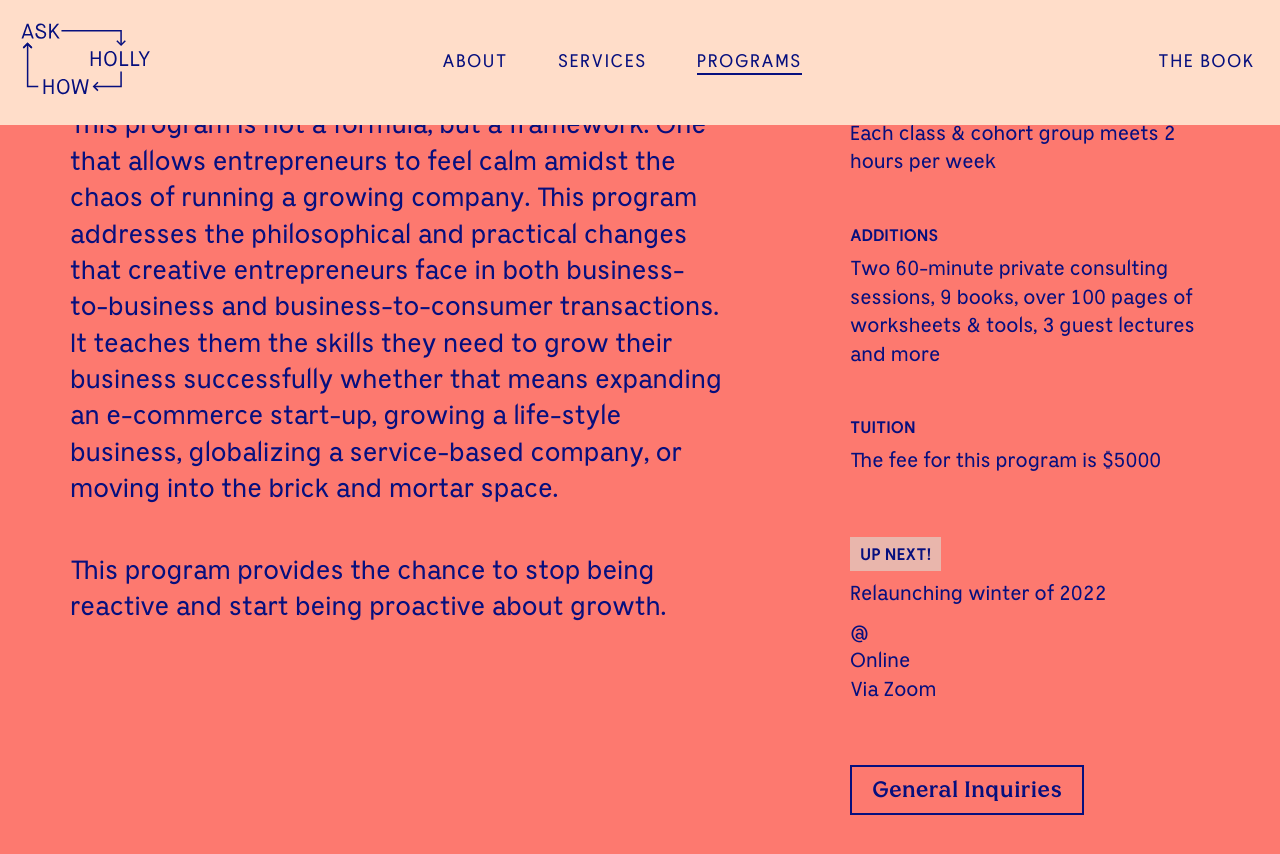
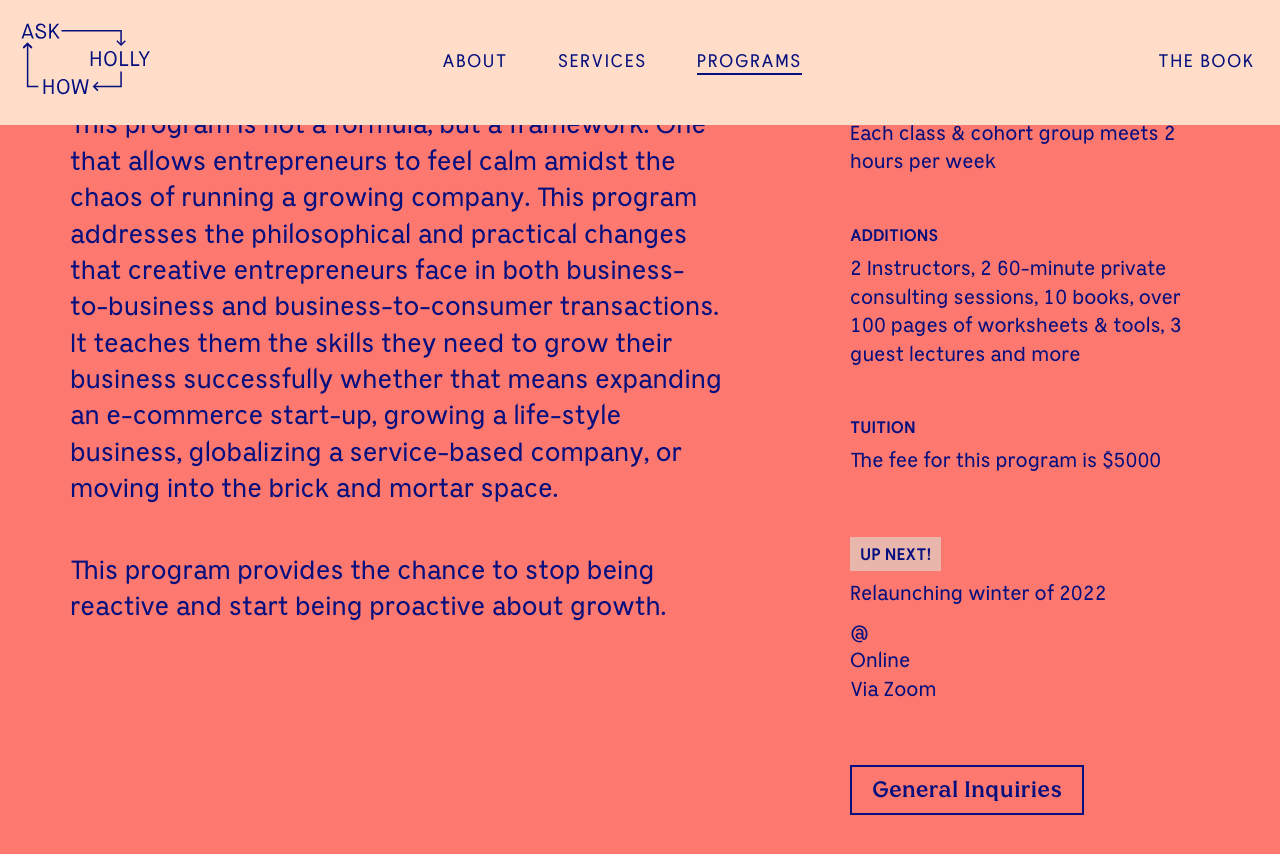
Before and after one commit to hollyhoward78/ask-holly-how, a Jekyll site: the page built from _pages/programs.md, in a window 1280 px wide and 900 px high, scrolled down 485 px. Shown: the top 854 px of the window. Built offline with Jekyll 4.4.1, drawn with Linux system fonts in a browser that asks for light colours; a script that is not in the unit is left out; comment, search, counter and statistics services are not loaded.

Commit message:
Update programs.html

```diff
--- a/_layouts/programs.html
+++ b/_layouts/programs.html
@@ -36,7 +36,7 @@ layout: base
           <p>Each class & cohort group meets 2 hours per week</p>
 
           <h6 class="m-xs-t-2">Additions</h6>
-          <p>Two 60-minute private consulting sessions, 9 books, over 100 pages of worksheets & tools, 3 guest lectures and more</p>
+          <p>2 Instructors, 2 60-minute private consulting sessions, 10 books, over 100 pages of worksheets & tools, 3 guest lectures and more</p>
 
           <h6 class="m-xs-t-2">Tuition</h6>
           <p>The fee for this program is $5000</p>
```
